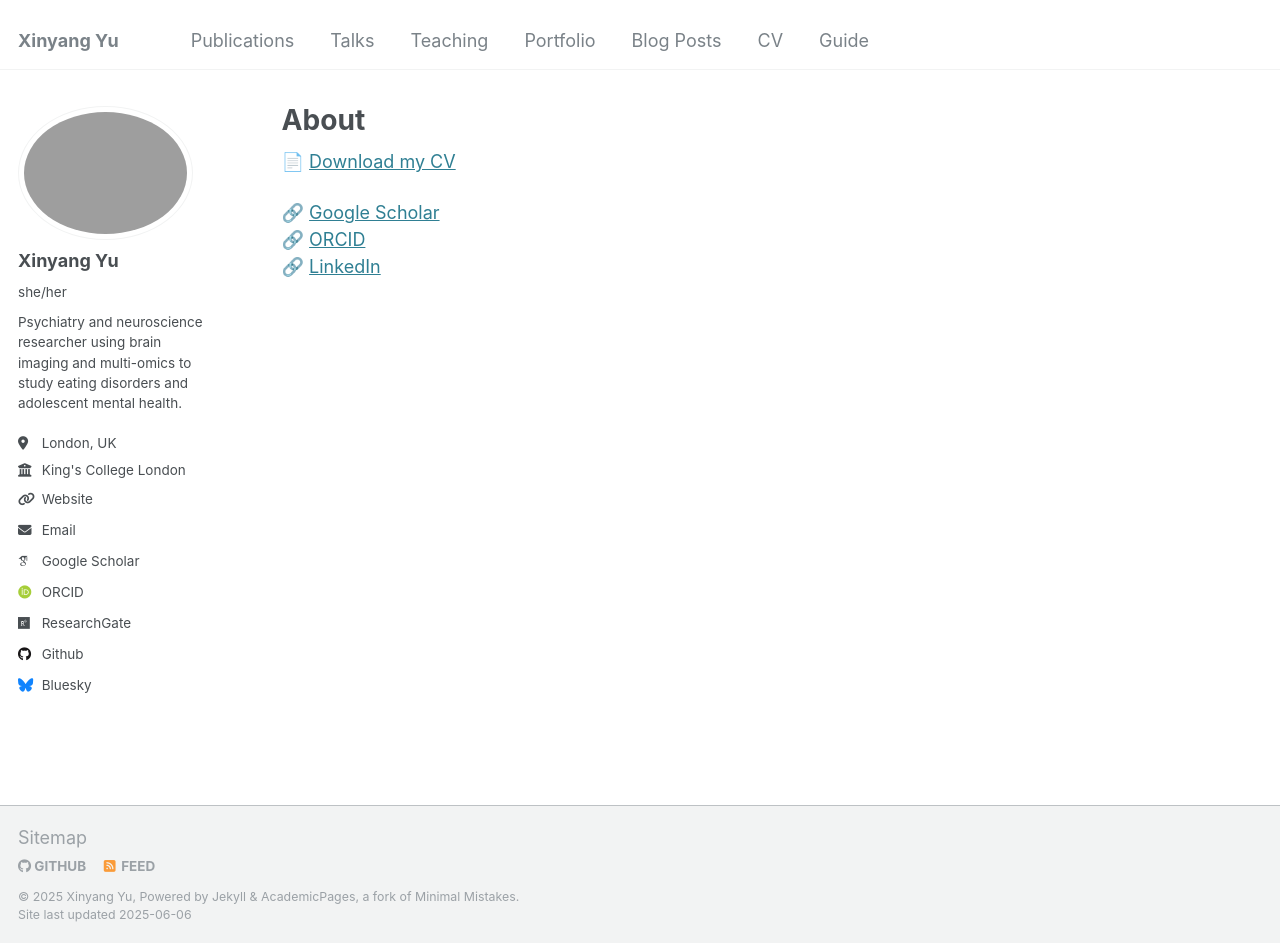
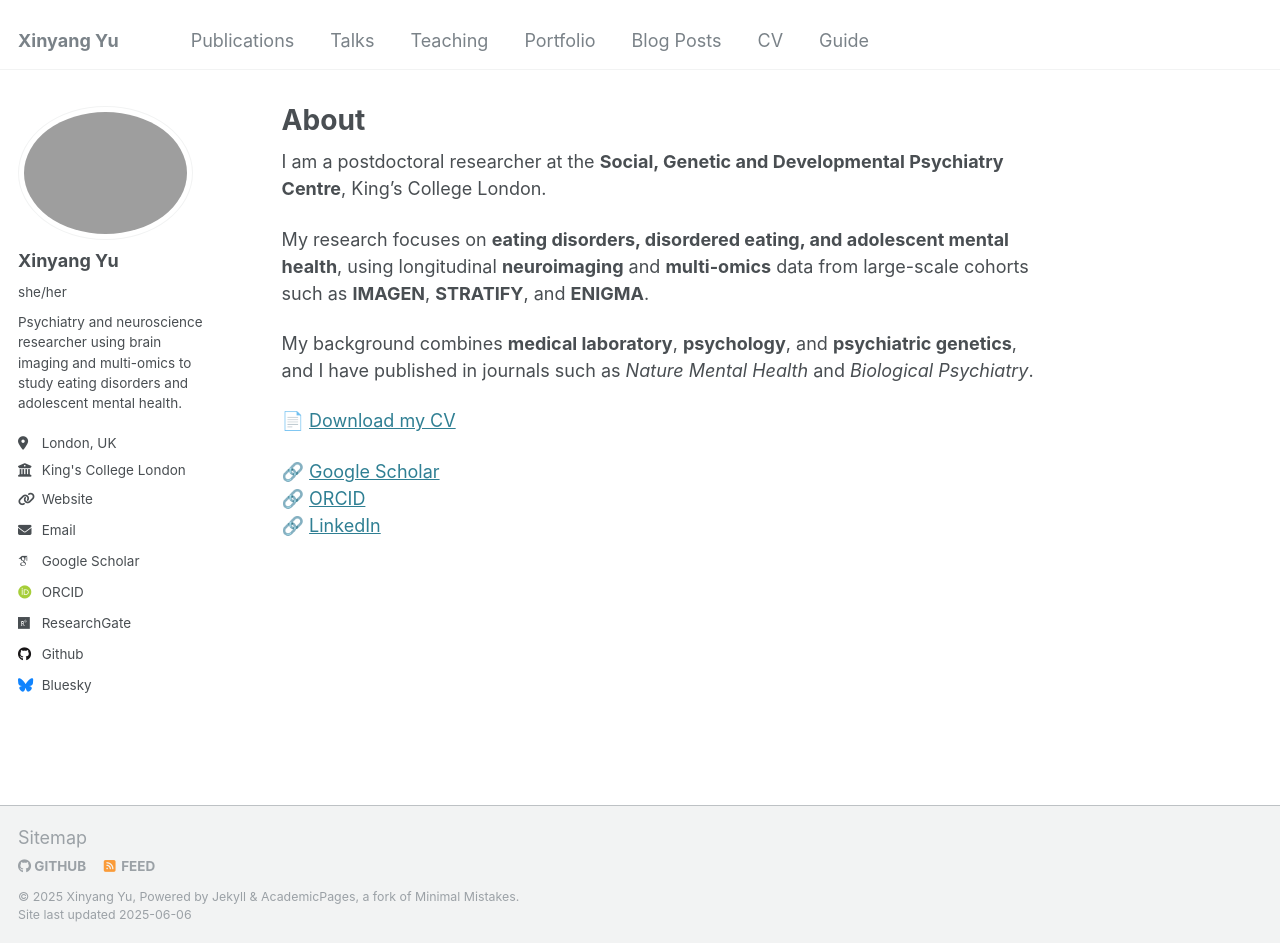
Before and after one commit to XinyangYu918/XinyangYu918.github.io, a Jekyll site: the page built from _pages/about.md, in a window 1280 px wide and 943 px high. Built offline with Jekyll 4.4.1, drawn with Linux system fonts in a browser that asks for light colours; some web fonts are replaced.

Commit message:
Update about.md

```diff
--- a/_pages/about.md
+++ b/_pages/about.md
@@ -4,6 +4,12 @@ title: "About"
 author_profile: true
 ---
 
+I am a postdoctoral researcher at the **Social, Genetic and Developmental Psychiatry Centre**, King’s College London.
+
+My research focuses on **eating disorders, disordered eating, and adolescent mental health**, using longitudinal **neuroimaging** and **multi-omics** data from large-scale cohorts such as **IMAGEN**, **STRATIFY**, and **ENIGMA**.
+
+My background combines **medical laboratory**, **psychology**, and **psychiatric genetics**, and I have published in journals such as *Nature Mental Health* and *Biological Psychiatry*.
+
 📄 [Download my CV](../files/CV_Xinyang%20Yu.pdf)
 
 🔗 [Google Scholar](https://scholar.google.com/citations?user=TgcVltEAAAAJ&hl=en)
```
